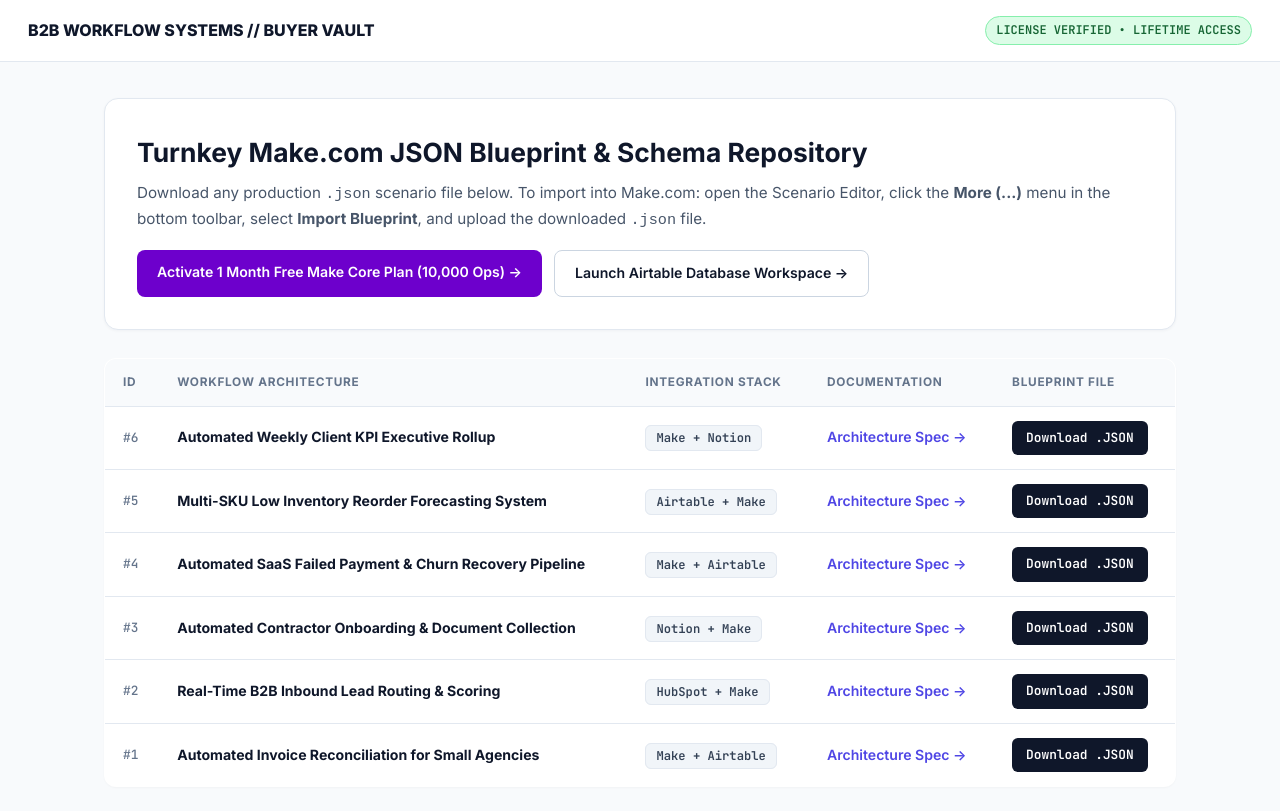
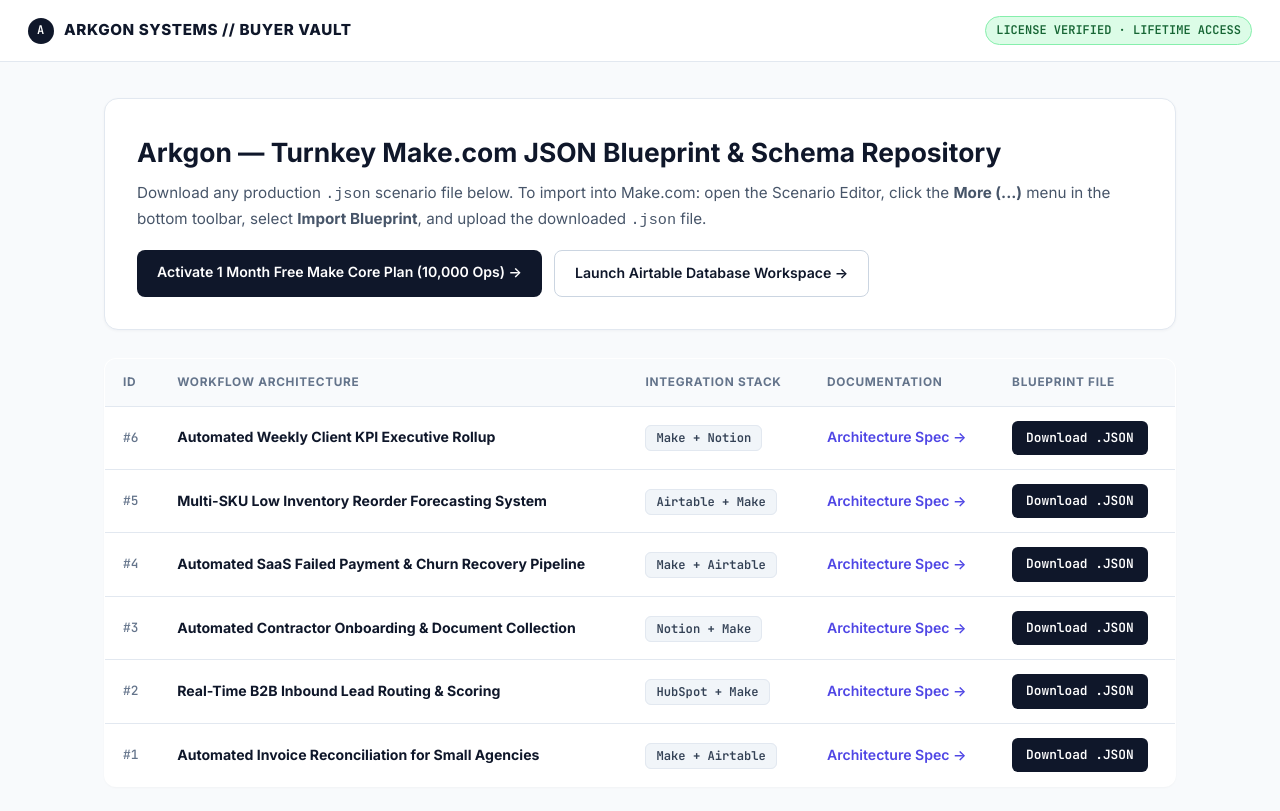
Before and after one commit to Arkgonsystems/b2b-workflow-guides, a Jekyll site: the page vault-9x7k2m.html, which Jekyll copies as it is, in a window 1280 px wide. Shown: the top 811 px of the page. Built offline with Jekyll 4.4.1, drawn with Linux system fonts in a browser that asks for light colours.

Commit message:
Publish Arkgon Systems Buyer Download Vault (vault-9x7k2m.html)

```diff
--- a/vault-9x7k2m.html
+++ b/vault-9x7k2m.html
@@ -4,18 +4,19 @@
 <meta charset="UTF-8">
 <meta name="viewport" content="width=device-width, initial-scale=1.0">
 <meta name="robots" content="noindex, nofollow">
-<title>Buyer Vault — Turnkey Make.com JSON Blueprints</title>
+<title>Arkgon Systems // Buyer Vault — Turnkey Make.com JSON Blueprints</title>
 <link href="https://fonts.googleapis.com/css2?family=Inter:wght@400;500;600;700;800&family=JetBrains+Mono:wght@500;600&display=swap" rel="stylesheet">
 <style>
 *{box-sizing:border-box;margin:0;padding:0;}
 body{font-family:"Inter",-apple-system,sans-serif;background:#f8fafc;color:#0f172a;line-height:1.6;}
 .topbar{background:#ffffff;border-bottom:1px solid #e2e8f0;padding:16px 28px;display:flex;justify-content:space-between;align-items:center;}
-.brand{font-weight:800;font-size:1rem;color:#0f172a;text-decoration:none;display:flex;align-items:center;gap:10px;}
+.brand{font-weight:800;font-size:0.95rem;color:#0f172a;text-decoration:none;display:flex;align-items:center;gap:10px;letter-spacing:0.04em;}
+.brand-mark{width:26px;height:26px;border-radius:50%;background:#0f172a;color:#ffffff;display:inline-flex;align-items:center;justify-content:center;font-family:"JetBrains Mono",monospace;font-size:0.75rem;font-weight:700;}
 .status-pill{background:#dcfce7;color:#166534;border:1px solid #86efac;font-size:0.75rem;font-weight:700;padding:4px 10px;border-radius:99px;font-family:"JetBrains Mono",monospace;}
 .container{max-width:1120px;margin:0 auto;padding:36px 24px 80px;}
 .vault-card{background:#ffffff;border:1px solid #e2e8f0;border-radius:14px;padding:32px;margin-bottom:28px;box-shadow:0 1px 3px rgba(15,23,42,0.04);}
 .btn-row{display:flex;gap:12px;flex-wrap:wrap;margin-top:18px;}
-.btn-primary{background:#6d00cc;color:#ffffff;padding:11px 20px;border-radius:8px;text-decoration:none;font-weight:600;font-size:0.88rem;}
+.btn-primary{background:#0f172a;color:#ffffff;padding:11px 20px;border-radius:8px;text-decoration:none;font-weight:600;font-size:0.88rem;}
 .btn-secondary{background:#ffffff;color:#0f172a;border:1px solid #cbd5e1;padding:11px 20px;border-radius:8px;text-decoration:none;font-weight:600;font-size:0.88rem;}
 .stack-tag{background:#f1f5f9;border:1px solid #e2e8f0;padding:4px 10px;border-radius:6px;font-size:0.76rem;font-family:"JetBrains Mono",monospace;color:#334155;font-weight:600;}
 .dl-btn{display:inline-block;background:#0f172a;color:#ffffff;font-weight:600;font-size:0.8rem;padding:7px 14px;border-radius:6px;text-decoration:none;font-family:"JetBrains Mono",monospace;}
@@ -27,12 +28,12 @@
 </head>
 <body>
 <header class="topbar">
-  <a class="brand" href="./index.html">B2B WORKFLOW SYSTEMS // BUYER VAULT</a>
-  <span class="status-pill">LICENSE VERIFIED • LIFETIME ACCESS</span>
+  <a class="brand" href="./index.html"><span class="brand-mark">A</span> ARKGON SYSTEMS // BUYER VAULT</a>
+  <span class="status-pill">LICENSE VERIFIED &middot; LIFETIME ACCESS</span>
 </header>
 <main class="container">
   <section class="vault-card">
-    <h1 style="font-size:1.65rem;margin-bottom:8px;">Turnkey Make.com JSON Blueprint &amp; Schema Repository</h1>
+    <h1 style="font-size:1.65rem;margin-bottom:8px;">Arkgon — Turnkey Make.com JSON Blueprint &amp; Schema Repository</h1>
     <p style="color:#475569;font-size:0.95rem;">Download any production <code>.json</code> scenario file below. To import into Make.com: open the Scenario Editor, click the <strong>More (...)</strong> menu in the bottom toolbar, select <strong>Import Blueprint</strong>, and upload the downloaded <code>.json</code> file.</p>
     <div class="btn-row">
       <a class="btn-primary" href="https://www.make.com/en/register?pc=b2bworkflow" target="_blank" rel="noopener">Activate 1 Month Free Make Core Plan (10,000 Ops) &rarr;</a>
```
